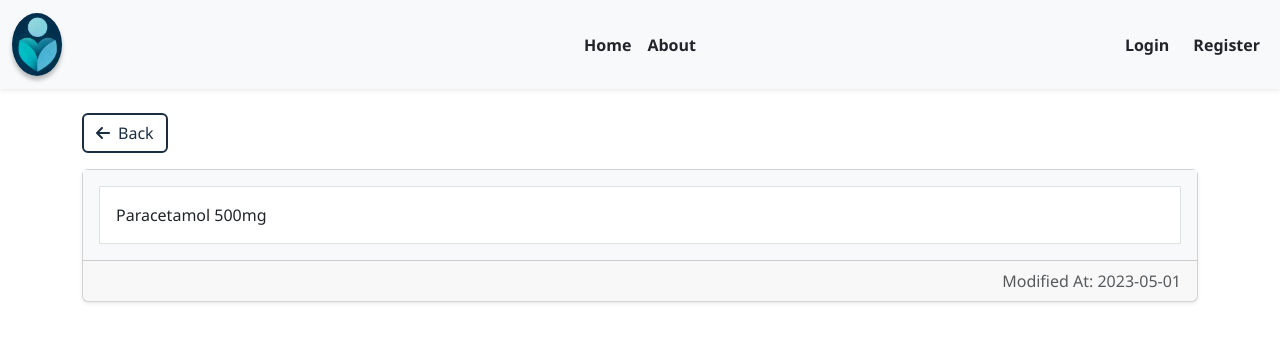
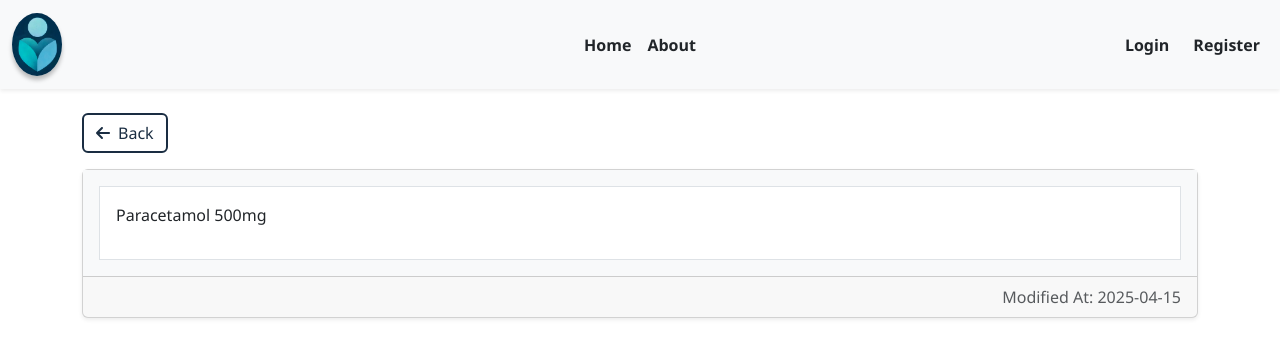
Before and after one commit to SWEH-Year3/Clinic-Management-System-Client, a React (Vite) app: page /prescriptions/1 in a window 1280 px wide. Shown: the top 358 px of the page. Built offline with nearby package versions, Linux system fonts and the light colour scheme; data requests are answered from the project's data file.

Commit message:
Component Prescription relocation and put method handled

```diff
--- a/src/App.jsx
+++ b/src/App.jsx
@@ -7,7 +7,7 @@ import HomePage from './page/HomePage/Home'
 import NavBar from './global/components/NavBar'
 import AboutPage from './page/AboutPage/AboutPage'
 import ClinicAuth from './page/Auth/ClinicAuth'
-import Prescription from './global/layout/Prescription'
+import Prescription from './global/components/Prescription'
 
 // To-Do: Add Route to each new page developed
 function App() {
--- a/src/global/layout/Prescription.jsx
+++ b/src/global/components/Prescription.jsx
@@ -1,4 +1,3 @@
-
 import React, { useState, useEffect } from 'react';
 import ReactQuill from 'react-quill';
 import 'react-quill/dist/quill.snow.css';
@@ -8,61 +7,67 @@ import { useNavigate, useParams } from 'react-router-dom';
 import { useAuth } from "./../../Context/AuthContext";
 import axios from 'axios';
 
-
-    const Prescription = () => {
+const Prescription = () => {
     const navigate = useNavigate();
     const { user } = useAuth();
+    const { id } = useParams();
 
-    const initialContent = '';
-    const initialMode = 'read';
     const role = user.role;
-    const [pres, setPres] = useState([]);
-    const [content, setContent] = useState(initialContent || '');
-    const [mode, setMode] = useState(initialMode); // 'add' | 'edit' | 'read'
     const isDoctor = role === 'doctor';
     const isPatient = role === 'patient';
 
-    const {id} = useParams();
+    const [pres, setPres] = useState(null);
+    const [content, setContent] = useState('');
+    const [mode, setMode] = useState('read'); // 'add' | 'edit' | 'read'
+    const [initialContent, setInitialContent] = useState('');
 
+    // Load prescription
     useEffect(() => {
+        if (!id) return;
+
         axios.get(`http://localhost:3000/prescriptions/${id}`)
-        .then(response => {
-            //TODO
-            // console.warn(response.data);
+        .then((response) => {
             setPres(response.data);
+            setContent(response.data.content || '');
+            setInitialContent(response.data.content || '');
         })
-        .catch(error => {
-            console.warn(error);
+        .catch((error) => {
+            console.warn('Error loading prescription:', error);
         });
-    }, []);
-
-    useEffect(() => {
-        if (id) {
-                console.log(pres);
-            setContent(pres.content);
-            } if(!id) {
-            setPres(
-                setContent(initialContent)
-            );
-            }
-    }, [pres.id]);
-
+    }, [id]);
 
     const handleSave = () => {
-        // TODO: Save content to backend or json-server
-        console.log('Prescription saved:', content);
-        setMode('read');
+        const updatedPrescription = {
+        ...pres,
+        content: content,
+        date: new Date().toISOString().split('T')[0],
+        };
+
+        axios.put(`http://localhost:3000/prescriptions/${id}`, updatedPrescription)
+        .then((response) => {
+            console.log('Prescription saved:', response.data);
+            setPres(response.data);
+            setInitialContent(response.data.content || '');
+            setMode('read');
+        })
+        .catch((error) => {
+            console.warn('Error saving prescription:', error);
+        });
     };
 
     const handleCancel = () => {
-        setContent(initialContent); // reset to original
+        setContent(initialContent);
         setMode('read');
     };
 
     return (
         <div className="container mt-4">
-        <button className="btn mb-3" style={{ backgroundColor: "white", color: "#1A2D42" , border: "2px solid #1A2D42" }} onClick={() => navigate(-1)}>
-        <FontAwesomeIcon icon={faArrowLeft} className="me-2" />
+        <button
+            className="btn mb-3"
+            style={{ backgroundColor: "white", color: "#1A2D42", border: "2px solid #1A2D42" }}
+            onClick={() => navigate(-1)}
+        >
+            <FontAwesomeIcon icon={faArrowLeft} className="me-2" />
             Back
         </button>
 
@@ -89,7 +94,7 @@ import axios from 'axios';
                 {mode === 'read' && (
                     <button
                     className="btn"
-                    style={{ backgroundColor: "#1A2D42", color: "White"}}
+                    style={{ backgroundColor: "#1A2D42", color: "white" }}
                     onClick={() => setMode(content ? 'edit' : 'add')}
                     >
                     Edit Prescription
@@ -97,17 +102,29 @@ import axios from 'axios';
                 )}
 
                 {mode === 'add' && (
-                    <button className="btn" style={{ backgroundColor: "#1A2D42", color: "White"}} onClick={handleSave}>
+                    <button
+                    className="btn"
+                    style={{ backgroundColor: "#1A2D42", color: "white" }}
+                    onClick={handleSave}
+                    >
                     Save Prescription
                     </button>
                 )}
 
                 {mode === 'edit' && (
                     <>
-                    <button className="btn" style={{ backgroundColor: "#1A2D42", color: "White"}} onClick={handleCancel}>
+                    <button
+                        className="btn"
+                        style={{ backgroundColor: "#1A2D42", color: "white" }}
+                        onClick={handleCancel}
+                    >
                         Cancel
                     </button>
-                    <button className="btn" style={{ backgroundColor: "white", color: "#1A2D42", border: "2px solid #1A2D42"}} onClick={handleSave}>
+                    <button
+                        className="btn"
+                        style={{ backgroundColor: "white", color: "#1A2D42", border: "2px solid #1A2D42" }}
+                        onClick={handleSave}
+                    >
                         Save
                     </button>
                     </>
@@ -117,7 +134,7 @@ import axios from 'axios';
             </div>
 
             <div className="card-footer text-muted text-end">
-            Modified At: {pres.date}
+            Modified At: {pres?.date}
             </div>
         </div>
         </div>
--- a/test/db.json
+++ b/test/db.json
@@ -197,8 +197,8 @@
       "id": "1",
       "patientId": 10,
       "doctorId": 1,
-      "date": "2023-05-01",
-      "content": "Paracetamol 500mg"
+      "date": "2025-04-15",
+      "content": "<p>Paracetamol 500mg</p>"
     },
     {
       "id": "2",
```
